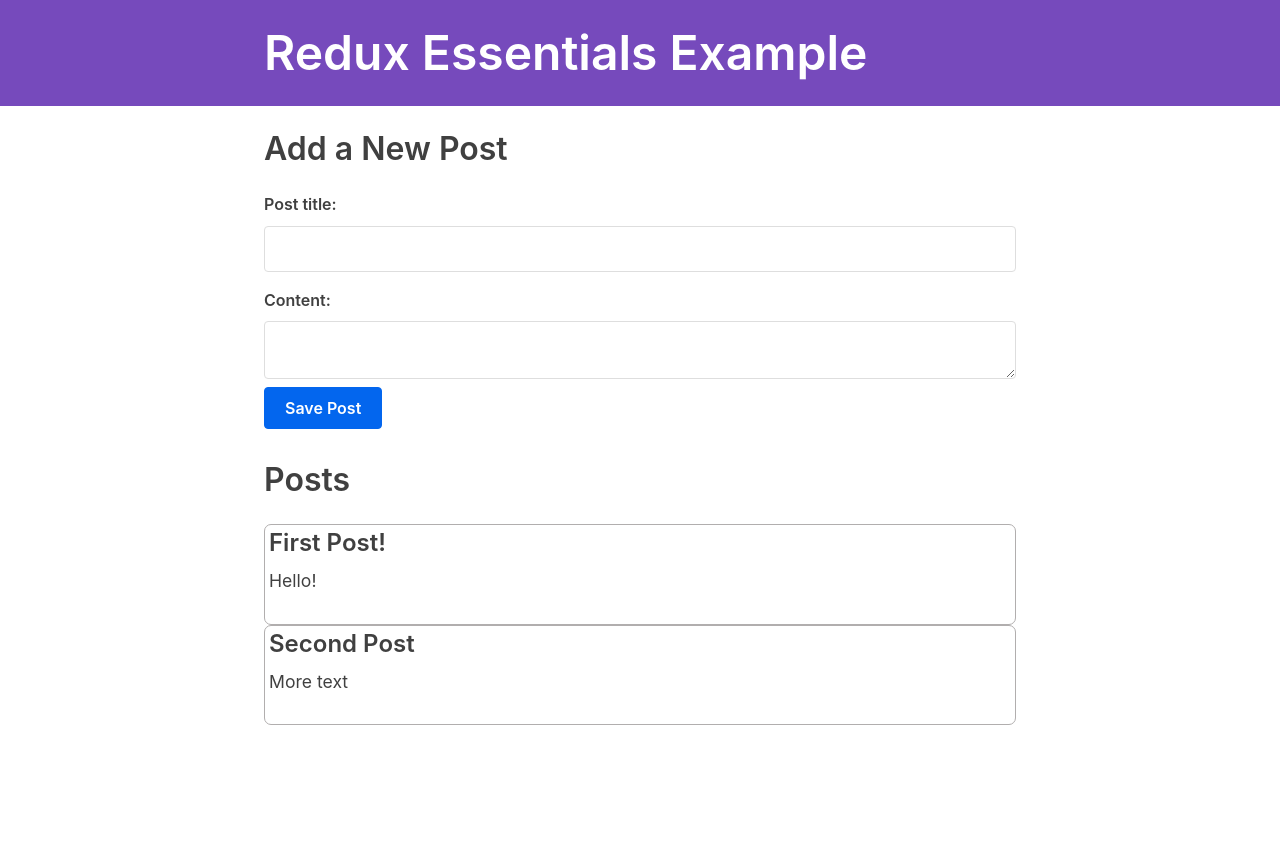
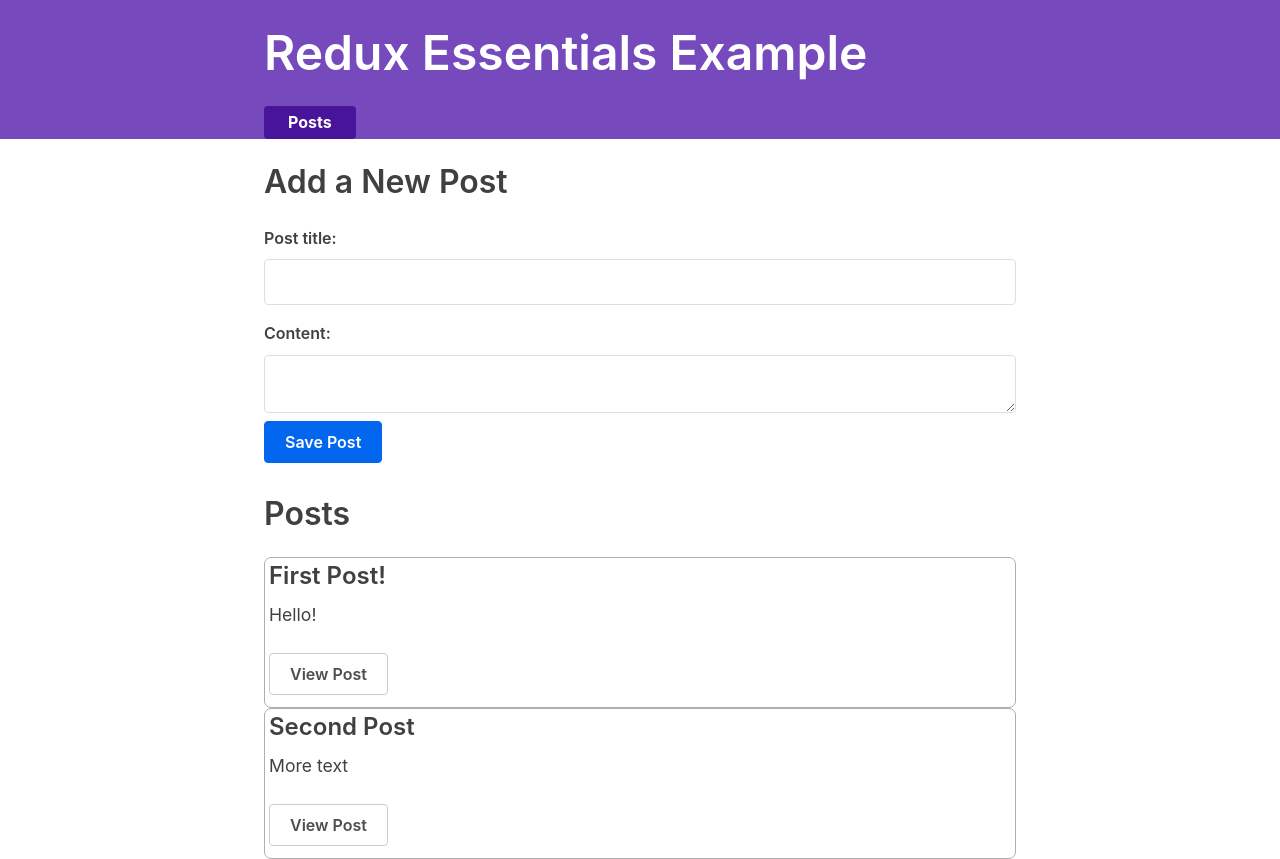
Before and after one commit to JGitHub25/social-media-app-redux, a React (Create React App) app: page / in a window 1280 px wide. Before the commit the page ends 800 px from the top, so only its background shows below. Built offline with nearby package versions, Linux system fonts and the light colour scheme; what @mswjs/data, mock-socket, txtgen would draw is missing.

Commit message:
show single post functionality.

```diff
--- a/src/App.js
+++ b/src/App.js
@@ -9,6 +9,7 @@
 import { Navbar } from './app/Navbar'
 import { AddPostForm } from './features/posts/AddPostForm'
 import { PostsList } from './features/posts/PostsList'
+import { SinglePost } from './features/posts/SinglePost'
 
 function App() {
   return (
@@ -26,6 +27,7 @@
               </React.Fragment>
             )}
           />
+          <Route exact path="/posts/:postId" component={SinglePost} />
           <Redirect to="/" />
         </Switch>
       </div>
--- a/src/app/Navbar.js
+++ b/src/app/Navbar.js
@@ -1,4 +1,5 @@
 import React from 'react'
+import { Link } from 'react-router-dom'
 
 export const Navbar = () => {
   return (
@@ -7,7 +8,11 @@
         <h1>Redux Essentials Example</h1>
 
         <div className="navContent">
-          <div className="navLinks"></div>
+          <div className="navLinks">
+            <div className="navLinks">
+              <Link to="/">Posts</Link>
+            </div>
+          </div>
         </div>
       </section>
     </nav>
--- a/src/features/posts/PostsList.js
+++ b/src/features/posts/PostsList.js
@@ -1,5 +1,6 @@
 import React from 'react'
 import { useSelector } from 'react-redux'
+import { Link } from 'react-router-dom'
 
 export const PostsList = () => {
   const posts = useSelector((state) => state.posts)
@@ -8,6 +9,9 @@
     <article className="post-excerpt" key={post.id}>
       <h3>{post.title}</h3>
       <p className="post-content">{post.content.substring(0, 100)}</p>
+      <Link to={`/posts/${post.id}`} className="button muted-button">
+        View Post
+      </Link>
     </article>
   ))
 
--- /dev/null
+++ b/src/features/posts/SinglePost.js
@@ -0,0 +1,26 @@
+import { useSelector } from 'react-redux'
+
+export const SinglePost = ({ match }) => {
+  const { postId } = match.params
+
+  const post = useSelector((state) =>
+    state.posts.find((post) => post.id === postId)
+  )
+
+  if (!post) {
+    return (
+      <section>
+        <h2>Post not found!</h2>
+      </section>
+    )
+  }
+
+  return (
+    <section>
+      <article className="post">
+        <h2>{post.title}</h2>
+        <p className="post-content">{post.content}</p>
+      </article>
+    </section>
+  )
+}
```
Also changed, not shown: 1 other file (tests, documents, lock files or other folders).
